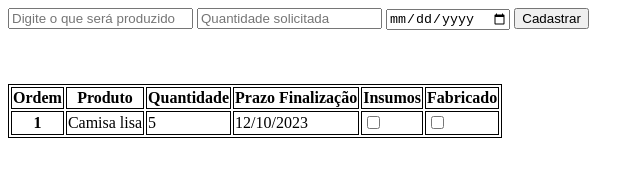
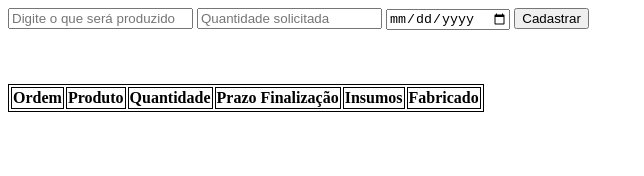
Before and after one commit to edusantana1982/DesafioJuniors, a plain HTML site: page PRIMEIRO-EMPREGO-DEV/index.html in a window 1280 px wide. Shown: the whole page, without its empty margins (0-644 px from the left). Drawn offline with Linux system fonts and the light colour scheme.

Commit message:
Alteração do codigo.

```diff
--- a/PRIMEIRO-EMPREGO-DEV/index.html
+++ b/PRIMEIRO-EMPREGO-DEV/index.html
@@ -36,15 +36,7 @@
             </tr><br><br><br>
         </thead>
         <tbody id="inProduction">
-            <tr>
-                <th>1</th>
-                <td>Camisa lisa</td>
-                <td>5</td>
-                <td>12/10/2023</td>
-                <td><input type="checkbox"></td>
-                <td><input type="checkbox"></td>
 
-            </tr>
         </tbody>
     </table>
 
```
